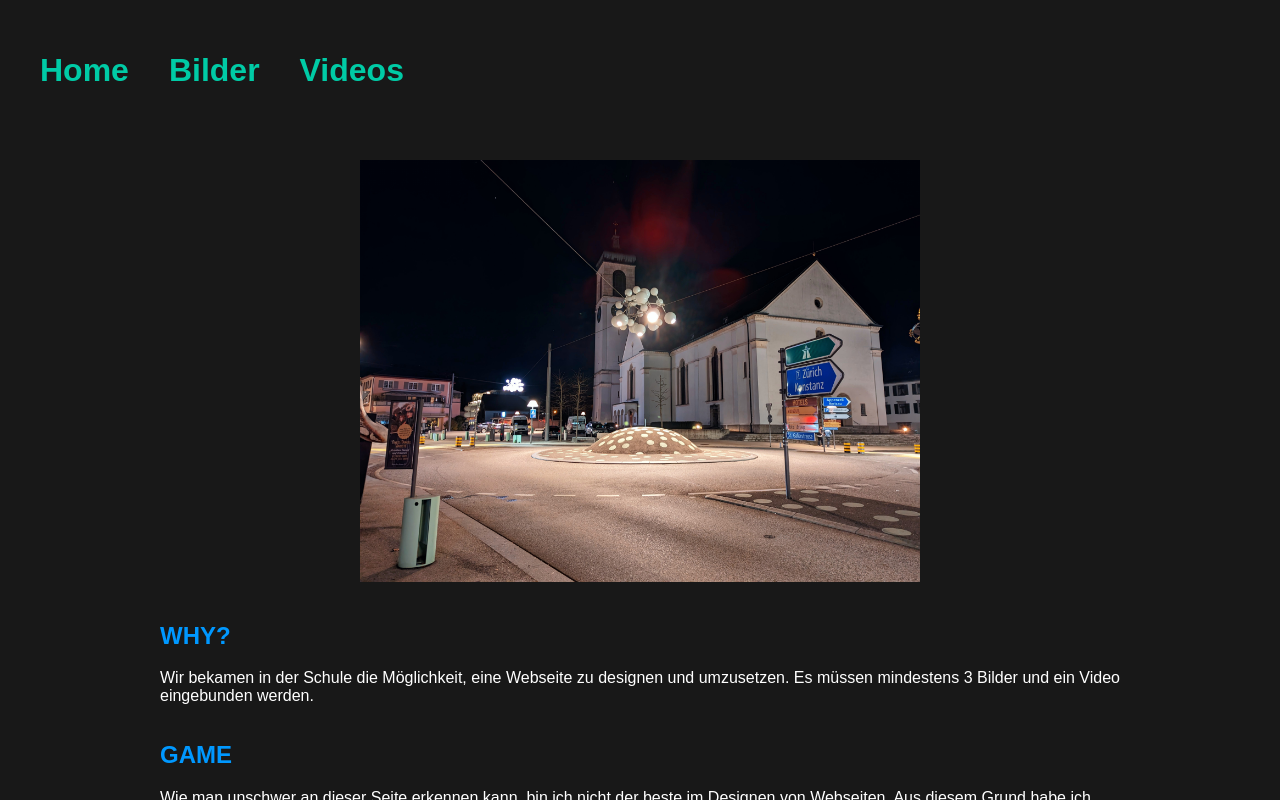
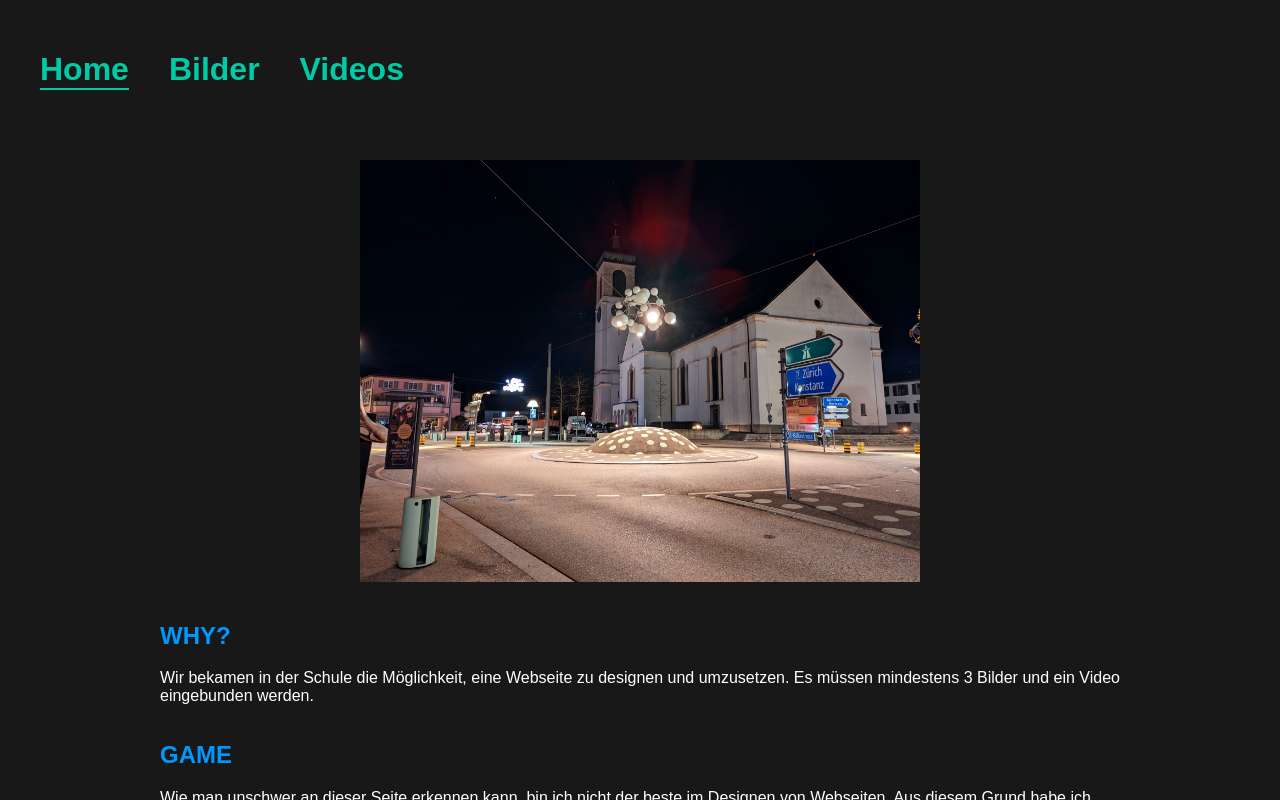
Before and after one commit to Borelio/E-Portfolio-Gossau, an Angular app in the folder Frontend/: page /home in a window 1280 px wide. Built offline with nearby package versions, Linux system fonts and the light colour scheme; no server answers; what angular-svg-icon would draw is missing.

Commit message:
feat: navigation active thing

```diff
--- a/Frontend/src/app/shared/components/full-page-navigation/full-page-navigation.component.html
+++ b/Frontend/src/app/shared/components/full-page-navigation/full-page-navigation.component.html
@@ -2,6 +2,8 @@
     <app-icon class="close-icon" icon="close" (click)="showChange.emit(false)"></app-icon>
 </div>
 
-<div *ngFor="let route of routes" class="route" (click)="navigate(route.url)">
+<a *ngFor="let route of routes" class="route" [routerLink]="route.url" routerLinkActive="active"
+    (click)="navigate($event, route.url)">
     <h1>{{route.name}}</h1>
-</div>
+    <div class="line"></div>
+</a>
--- a/Frontend/src/app/shared/components/full-page-navigation/full-page-navigation.component.scss
+++ b/Frontend/src/app/shared/components/full-page-navigation/full-page-navigation.component.scss
@@ -38,9 +38,30 @@
     color: red;
 }
 
-h1 {
-    color: $PRIMARY-COLOR;
-    margin: 20px;
+.route {
+    display: flex;
+    flex-direction: column;
+    align-items: center;
+    justify-content: center;
+    padding: 20px;
+
+    h1 {
+        color: $PRIMARY-COLOR;
+        margin: 0;
+    }
+
+    .line {
+        height: 2px;
+        background-color: $PRIMARY-COLOR;
+        width: 0;
+        transition: all 0.5s;
+    }
+
+    &.active {
+        .line {
+            width: 100%;
+        }
+    }
 }
 
 @media screen and (min-width: $NAVIGATION-MOBILE-QUERRY) {
--- a/Frontend/src/app/shared/components/full-page-navigation/full-page-navigation.component.ts
+++ b/Frontend/src/app/shared/components/full-page-navigation/full-page-navigation.component.ts
@@ -23,7 +23,8 @@ export class FullPageNavigationComponent {
 
   constructor(private router: Router) {}
 
-  navigate(route: string) {
+  navigate(event: MouseEvent, route: string) {
+    event.preventDefault();
     this.router.navigate([route]);
     this.showChange.emit(false);
   }
--- a/Frontend/src/app/shared/components/navigation/navigation.component.html
+++ b/Frontend/src/app/shared/components/navigation/navigation.component.html
@@ -1,5 +1,6 @@
-<a *ngFor="let route of routes" class="route" [routerLink]="route.url">
+<a *ngFor="let route of routes" class="route" [routerLink]="route.url" routerLinkActive="active">
   <h1>{{route.name}}</h1>
+  <div class="line"></div>
 </a>
 
 <app-icon class="navigation-icon" icon="menue" (click)="fullPageNavigationOpen = !fullPageNavigationOpen"></app-icon>
--- a/Frontend/src/app/shared/components/navigation/navigation.component.scss
+++ b/Frontend/src/app/shared/components/navigation/navigation.component.scss
@@ -9,9 +9,30 @@
     width: 100%;
 }
 
-h1 {
-    color: $PRIMARY-COLOR;
-    margin: 20px;
+.route {
+    display: flex;
+    flex-direction: column;
+    align-items: center;
+    justify-content: center;
+    padding: 20px;
+
+    h1 {
+        color: $PRIMARY-COLOR;
+        margin: 0;
+    }
+
+    .line {
+        height: 2px;
+        background-color: $PRIMARY-COLOR;
+        width: 0;
+        transition: all 0.5s;
+    }
+
+    &.active {
+        .line {
+            width: 100%;
+        }
+    }
 }
 
 .logo {
```
